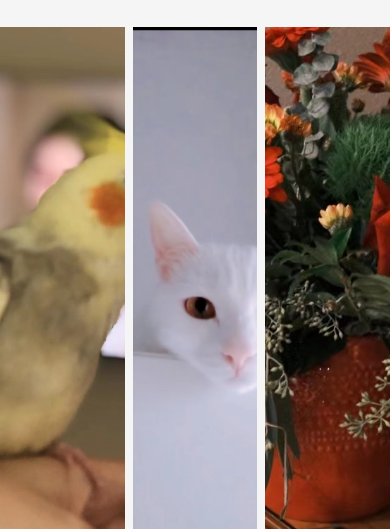
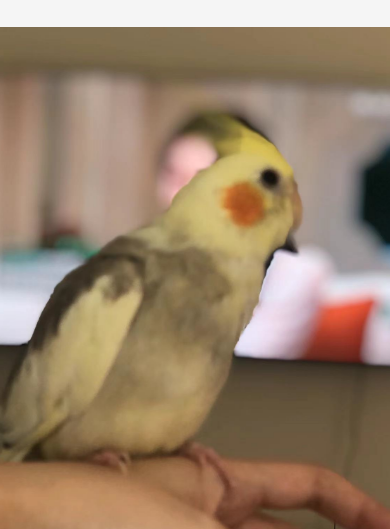
Before and after one commit to YuanYao-Ada/Project1, a plain HTML site: page photos/index.html in a window 390 px wide. Shown: the part 315-844 px from the top of the page. Drawn offline with Linux system fonts and the light colour scheme.

Commit message:
Improve mobile view

```diff
--- a/home.css
+++ b/home.css
@@ -21,7 +21,7 @@
 @media (max-width: 600px) {
 	.introduction-flex-item {
 		margin: auto;
-		width: 85%;
+		object-fit: ;
 	}
 }
 
--- a/photos/photos.css
+++ b/photos/photos.css
@@ -21,3 +21,23 @@ h1 {
 .navbar-photos {
 	color: black;
 }
+
+@media (max-width: 1200px) {
+	.photos-grid {
+		display: grid;
+		grid-template-columns: 49% 49%;
+		grid-template-rows: 600px 600px 600px;
+		grid-gap: 2%;
+		margin-top: 30px;
+	}
+}
+
+@media (max-width: 600px) {
+	.photos-grid {
+		display: grid;
+		grid-template-columns: 100%;
+		grid-template-rows: 600px 600px 600px 600px 600px 600px;
+		grid-gap: 2%;
+		margin-top: 30px;
+	}
+}
```
